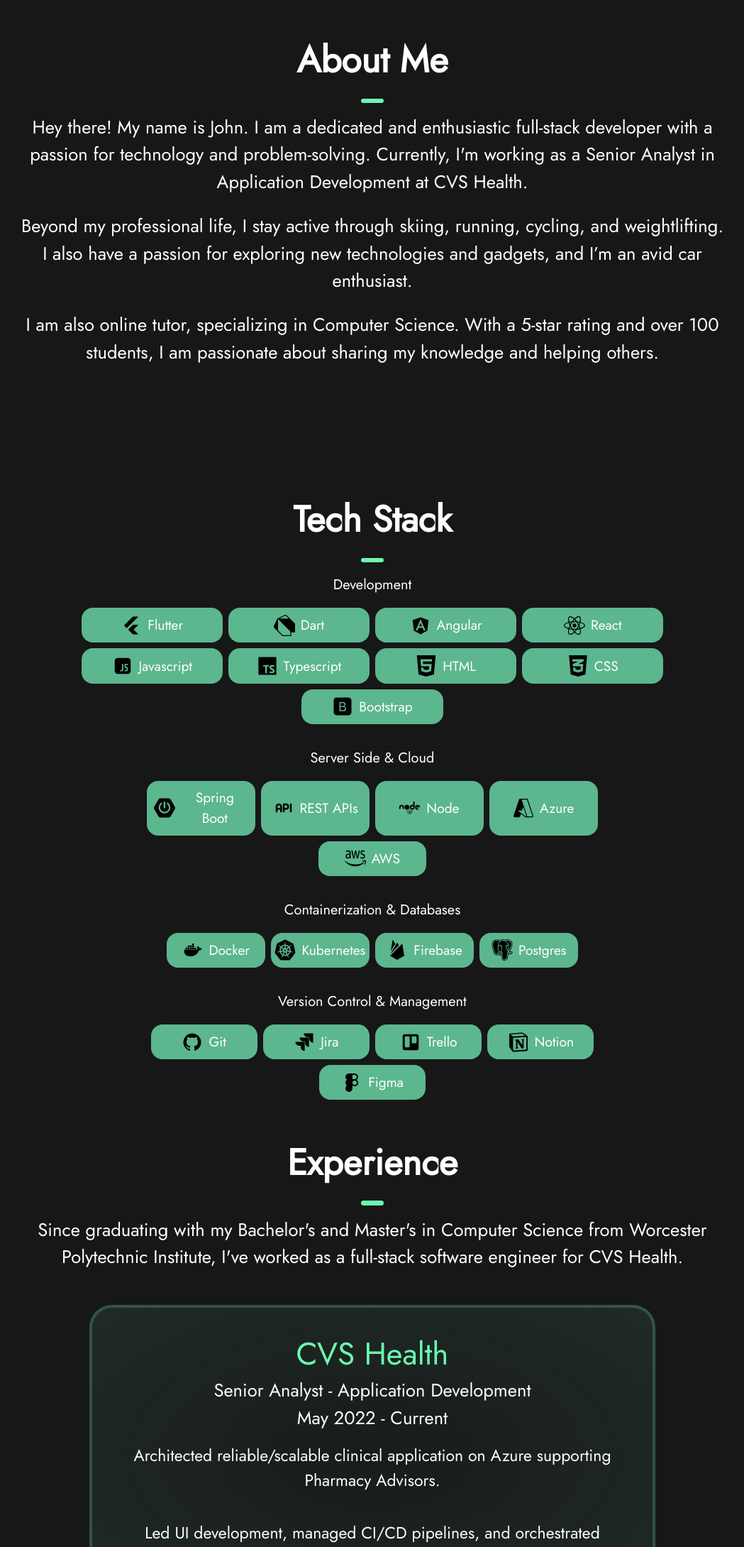
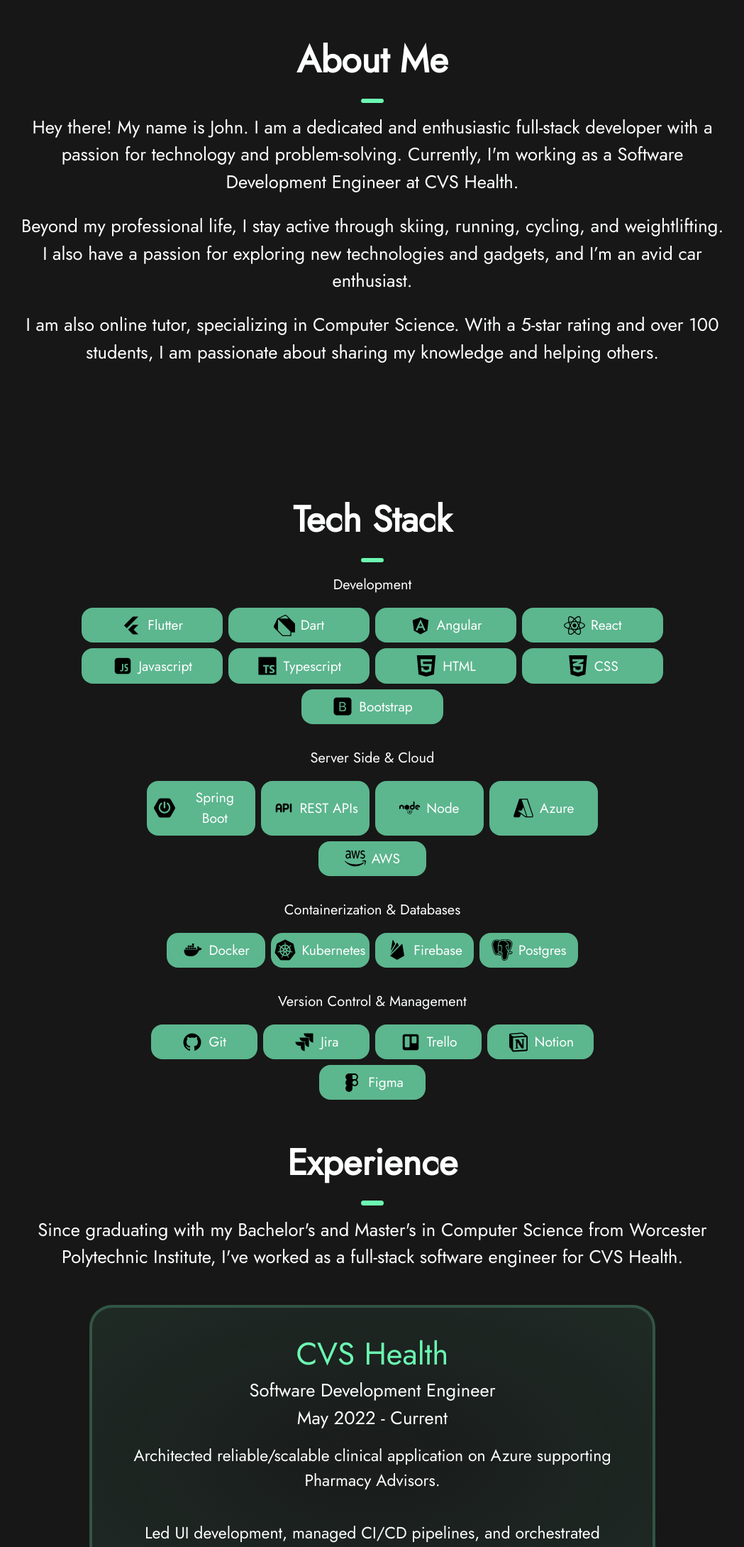
Before and after one commit to johnccarroll/portfolio, a React (Create React App) app: page / in a window 1280 px wide. Shown: the part 907-3086 px from the top of the page at 71% size, without its empty margins (115-1164 px from the left). Built offline with nearby package versions, Linux system fonts and the light colour scheme.

Commit message:
job title refactor

```diff
--- a/src/components/Navbar.js
+++ b/src/components/Navbar.js
@@ -222,7 +222,7 @@
             <StyledResumeLink
               href={
                 process.env.PUBLIC_URL +
-                "/John-Carroll-Resume.pdf"
+                "/Resume.pdf"
               }
               target="_blank"
             >
@@ -304,7 +304,7 @@
       >
         <StyledResumeLink
           href={
-            process.env.PUBLIC_URL + "/John-Carroll-Resume.pdf"
+            process.env.PUBLIC_URL + "/Resume.pdf"
           }
           target="_blank"
         >
--- a/src/components/sections/About.js
+++ b/src/components/sections/About.js
@@ -29,8 +29,7 @@
                     </StyledGenericTitle>
                     <StyledGenericSubText component="h1" align="center">
                         Hey there! My name is John. I am a dedicated and enthusiastic full-stack developer with a
-                        passion for technology and problem-solving. Currently, I'm working as a Senior Analyst in
-                        Application Development at CVS Health.
+                        passion for technology and problem-solving. Currently, I'm working as a Software Development Engineer at CVS Health.
                     </StyledGenericSubText>
                     <br />
                     <StyledGenericSubText component="h1" align="center">
--- a/src/content/experience.json
+++ b/src/content/experience.json
@@ -2,7 +2,7 @@
   {
     "id": "0",
     "company": "CVS Health",
-    "jobTitle": "Senior Analyst - Application Development",
+    "jobTitle": "Software Development Engineer",
     "years": "May 2022 - Current",
     "description": "Architected reliable/scalable clinical application on Azure supporting Pharmacy Advisors.",
     "description1": "Led UI development, managed CI/CD pipelines, and orchestrated Azure/Kubernetes resources."
@@ -10,7 +10,7 @@
   {
     "id": "1",
     "company": "CVS Health",
-    "jobTitle": "Software Engineer Intern - Pharmacy Support Services",
+    "jobTitle": "Software Engineer Intern",
     "years": "May 2021 - Aug 2021",
     "description": "Contributed as a full-stack developer to deliver a minimum viable product for a clinical development question set application.",
     "description1": "Curated user stories in two week development sprints via Agile/Scrum methodology"
```
Also changed, not shown: 2 other files (tests, documents, lock files or other folders).
